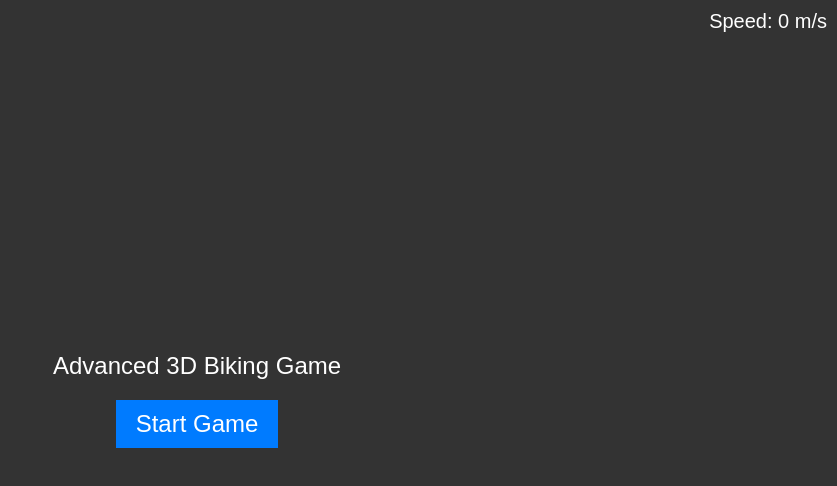
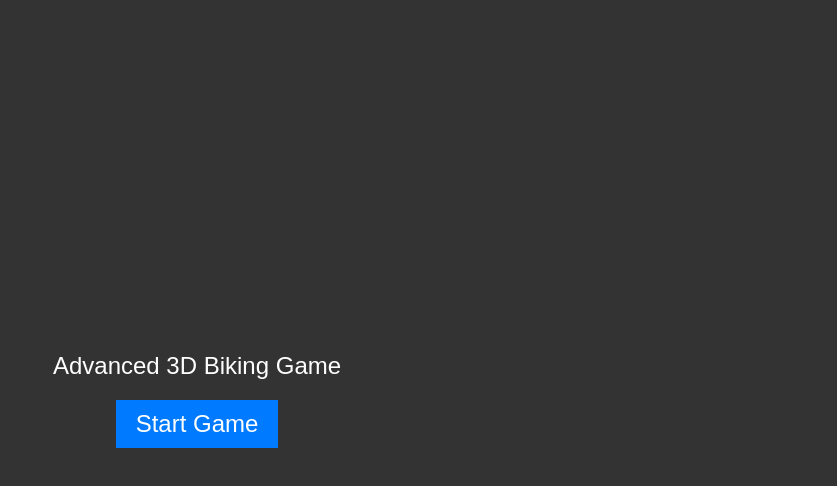
Before and after one commit to weblabsaus/Chillax-Biking-Simulator, a plain HTML site: page index.html in a window 1280 px wide. Shown: the whole page, without its empty margins (443-1280 px from the left). Drawn offline with Linux system fonts and the light colour scheme.

Commit message:
Update index.html

```diff
--- a/index.html
+++ b/index.html
@@ -13,7 +13,6 @@
     </div>
     <div id="info">Use WASD to move, Space to jump</div>
     <canvas id="gameCanvas"></canvas>
-    <div id="speedometer">Speed: 0 m/s</div>
     <script src="js/three.min.js"></script>
     <script src="js/GLTFLoader.js"></script>
     <script src="js/main.js"></script>
```
